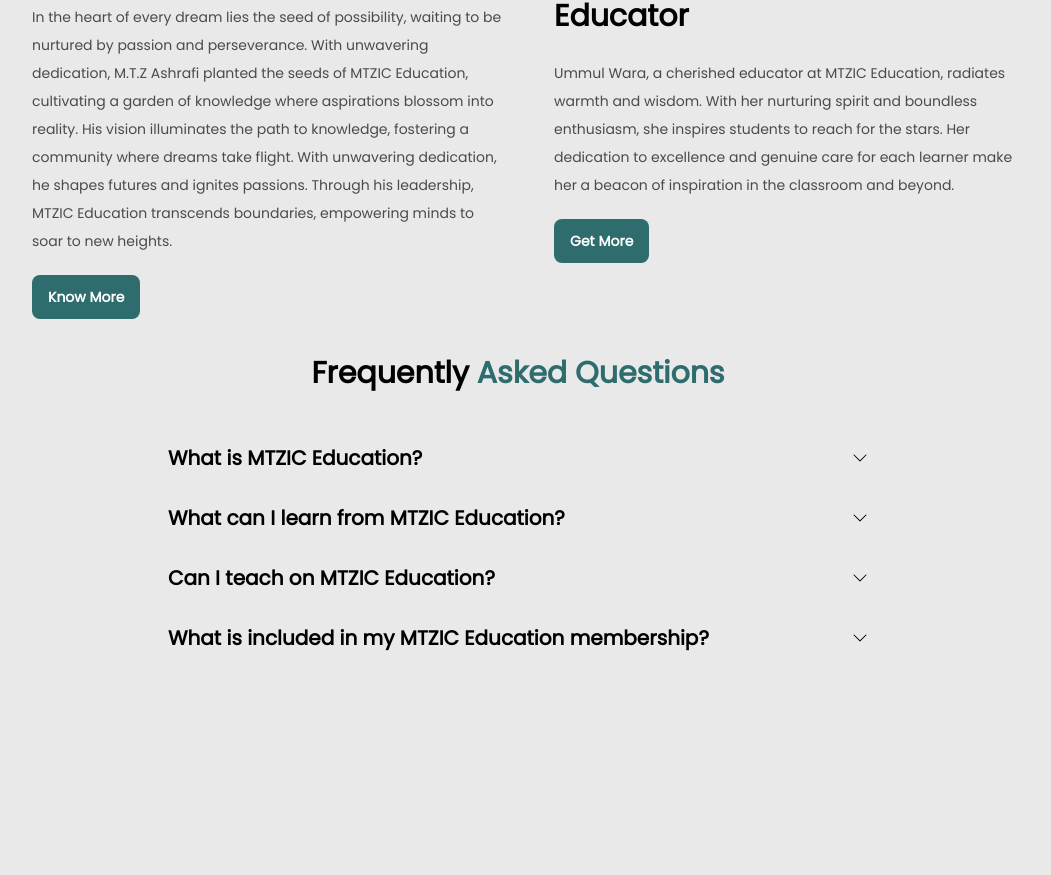
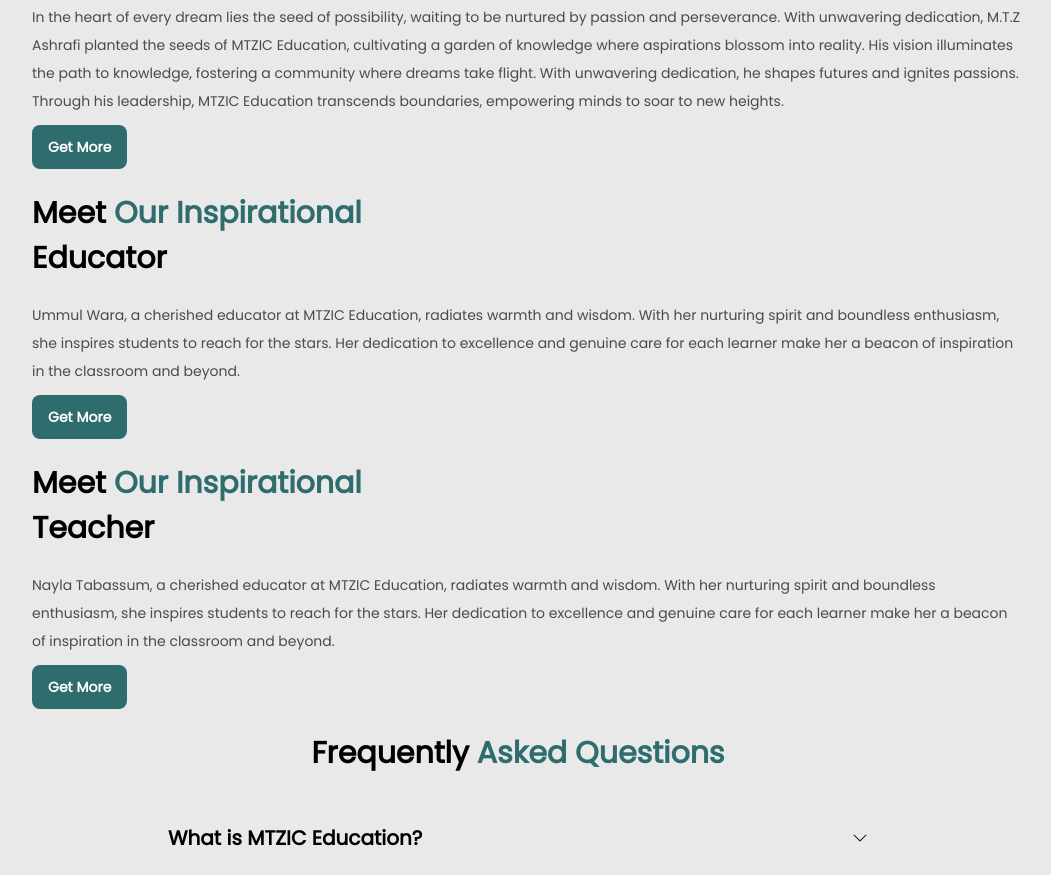
Before and after one commit to mdnoorulain/education, a React (Create React App) app: page / in a window 1280 px wide. Shown: the part 2776-3651 px from the top of the page, without its empty margins (122-1173 px from the left). Built offline with nearby package versions, Linux system fonts and the light colour scheme.

Commit message:
add react-router-dom

```diff
--- a/package.json
+++ b/package.json
@@ -7,12 +7,13 @@
     "@testing-library/jest-dom": "^5.17.0",
     "@testing-library/react": "^13.4.0",
     "@testing-library/user-event": "^13.5.0",
+    "axios": "^1.6.7",
     "framer-motion": "^11.0.6",
     "react": "^18.2.0",
     "react-dom": "^18.2.0",
     "react-icons": "^5.0.1",
     "react-modal": "^3.16.1",
-    "react-router-dom": "^6.22.1",
+    "react-router-dom": "^6.22.2",
     "react-scripts": "5.0.1",
     "react-scroll": "^1.9.0",
     "web-vitals": "^2.1.4"
--- a/src/App.js
+++ b/src/App.js
@@ -1,24 +1,17 @@
-import {
-  Navbar,
-  Home,
-  About,
-  Teacher,
-  Contact,
-  Courses,
-  Footer,
-} from "./components/index";
+
+import { BrowserRouter, Routes, Route } from "react-router-dom";
+import {HomePage, Founder,Educator,Teacher} from './routes/Routes.js'
 
 function App() {
   return (
-    <div className="font-Poppins bg-Solitude" >
-      <Navbar />
-      <Home />
-      <About />
-      <Courses />
-      <Teacher />
-      <Contact />
-      <Footer />
-    </div>
+    <BrowserRouter>
+      <Routes>
+        <Route path="/" element={<HomePage />}/>
+        <Route path="/founder" element={<Founder />}/>
+        <Route path="/educator" element={<Educator />}/>
+        <Route path="/teacher" element={<Teacher />}/>
+      </Routes>
+    </BrowserRouter>
   );
 }
 
--- a/src/components/container/Teacher.jsx
+++ b/src/components/container/Teacher.jsx
@@ -1,12 +1,12 @@
 import React from "react";
 import { accordions } from "../../Data";
 import Accordion from "./Accordion";
-
+import { Link } from "react-router-dom";
 
 const Teacher = () => {
   return (
     <div className="section" id="teacher">
-      <div className="grid sm:grid-cols-2 place-items-center gap-8">
+      <div className="grid sm:flex-cols-2 place-items-center gap-8">
         <div className="pl-5">
           <div className="font-bold sm:text-[1.875rem] text-[1.5rem] mb-5">
             Meet <span className="text-Teal">the Mastermind</span> <br /> Behind
@@ -15,18 +15,20 @@
           <p className="text-sm leading-7 text-gray mb-5">
             In the heart of every dream lies the seed of possibility, waiting to
             be nurtured by passion and perseverance. With unwavering dedication,
-            M.T.Z Ashrafi planted the seeds of MTZIC Education, cultivating
-            a garden of knowledge where aspirations blossom into reality. His
+            M.T.Z Ashrafi planted the seeds of MTZIC Education, cultivating a
+            garden of knowledge where aspirations blossom into reality. His
             vision illuminates the path to knowledge, fostering a community
             where dreams take flight. With unwavering dedication, he shapes
             futures and ignites passions. Through his leadership, MTZIC
             Education transcends boundaries, empowering minds to soar to new
             heights.
           </p>
-          <button className="py-3 px-4 bg-Teal text-white rounded-lg text-sm font-bold ">
-            Know More
-
-          </button>
+          <Link
+            to="/founder"
+            className="py-3 px-4 bg-Teal text-white rounded-lg text-sm font-bold "
+          >
+            Get More
+          </Link>
         </div>
 
         <div className="pl-5">
@@ -41,17 +43,37 @@
             excellence and genuine care for each learner make her a beacon of
             inspiration in the classroom and beyond.
           </p>
-          <button
-          className="py-3 px-4 bg-Teal text-white rounded-lg text-sm font-bold ">
+
+          <Link
+            to="/educator"
+            className="py-3 px-4 bg-Teal text-white rounded-lg text-sm font-bold "
+          >
             Get More
-          </button>
-
-
-
+          </Link>
         </div>
 
+        <div className="pl-5">
+          <div className="font-bold sm:text-[1.875rem] text-[1.5rem] mb-5">
+            Meet <span className="text-Teal">Our Inspirational</span> <br />{" "}
+            Teacher
+          </div>
+          <p className="text-sm leading-7 text-gray mb-5">
+            Nayla Tabassum, a cherished educator at MTZIC Education, radiates warmth
+            and wisdom. With her nurturing spirit and boundless enthusiasm, she
+            inspires students to reach for the stars. Her dedication to
+            excellence and genuine care for each learner make her a beacon of
+            inspiration in the classroom and beyond.
+          </p>
+
+          <Link
+            to="/teacher"
+            className="py-3 px-4 bg-Teal text-white rounded-lg text-sm font-bold "
+          >
+            Get More
+          </Link>
+        </div>
       </div>
-      <div className="text-center my-8 font-bold sm:text-[1.875rem] text-[1.5rem]">
+      <div className="top 10 text-center my-8 font-bold sm:text-[1.875rem] text-[1.5rem]">
         Frequently <span className="text-Teal">Asked Questions</span>
       </div>
       <div className="mt-12 max-w-[700px] mx-auto">
--- a/src/components/container/TeacherDetails/Founder.jsx
+++ /dev/null
@@ -1,61 +0,0 @@
-import React from 'react';
-import cardHeaderImage from '@/public/assets/icons/bg-pattern-card.svg';
-import victorImage from '@/public/assets/icons/image-victor.jpg';
-
-export const CardComponent = () => {
-  const socialData = [
-    {
-      followers: '80K',
-      name: 'Followers',
-    },
-    {
-      followers: '803K',
-      name: 'Likes',
-    },
-    {
-      followers: '1.4K',
-      name: 'Photos',
-    },
-  ];
-
-  return (
-    <div className='px-2 text-base flex justify-center items-center h-[100dvh] font-Kumbh'>
-      <div className=' text-xl h-[380px] md:h-[480px] w-full md:w-[470px] bg-white shadow-2xl rounded-3xl'>
-        <div>
-          <Image
-            src={cardHeaderImage}
-            alt={'cardHeaderImage'}
-            className='rounded-t-3xl w-full'
-          />
-        </div>
-        <div className='flex justify-center -mb-12'>
-          <Image
-            src={victorImage}
-            alt={'victorImage'}
-            className='rounded-full relative bottom-[4.2rem] border-[7px] border-white w-24 md:w-36'
-          />
-        </div>
-        <div className='flex flex-col justify-center items-center font-extrabold text-2xl'>
-          <div className=' gap-4   '>
-            Victor Crest <span className='font-light   text-gray-400'>26</span>
-          </div>
-          <div className='font-light text-lg text-gray-400 tracking-wide mt-2'>
-            London
-          </div>
-        </div>
-
-        <hr className='bg-black my-6' />
-        <div className='flex justify-around text-center'>
-          {socialData?.map((social) => (
-            <div key={social.followers} className=''>
-              <div className='font-extrabold text-xl  '>{social.followers}</div>
-              <div className='font-light text-sm text-gray-400  tracking-widest	'>
-                {social.name}
-              </div>
-            </div>
-          ))}
-        </div>
-      </div>
-    </div>
-  );
-};
--- /dev/null
+++ b/src/components/details/educator.jsx
@@ -0,0 +1,11 @@
+import React from 'react'
+
+function educator() {
+  return (
+    <div className="font-Poppins bg-Solitude h-screen w-screen" >
+      our educator
+      </div>
+  )
+}
+
+export default educator
--- /dev/null
+++ b/src/components/details/founder.jsx
@@ -0,0 +1,41 @@
+import React from "react";
+import {techdetails} from '../../Data'
+const userProfile = techdetails
+
+function founder() {
+  return (
+    <div className="font-Poppins bg-Solitude">
+    <div className="profile-bg-image w-full h-44 sm:h-64 md:h-80"></div>
+    <div className="profile-description flex flex-col justify-start items-start md:justify-center md:items-center gap-5 sm:gap-8 md:gap-10 px-2 sm:px-4 md:px-14">
+        <div className="photo-intro gap-3 flex">
+            <div className="profile-photo border-2 -my-3 sm:-my-5 md:-my-12 border-gray-500 rounded-full w-16 h-16 sm:w-24 sm:h-24 md:w-44 md:h-44"></div>
+            <div className="profile-name py-2 mx-0 sm:mx-1 md:mx-2 flex flex-col gap-3 justify-start items-between">
+                <span className="name flex gap-2 justify-center items-center w-fit font-bold text-xl sm:text-2xl md:text-3xl">{userProfile.name}<i className="fa-regular fa-gem flex justify-center items-center p-1 text-xs sm:text-sm bg-purple-900 text-white w-5 h-5 rounded-full"></i><i className="fa-solid fa-check flex justify-center items-center p-1 text-xs sm:text-sm bg-green-400 text-black font-bold w-5 h-5 rounded-full"></i></span>
+                <div className="follow-details flex gap-4 font-bold text-base sm:text-md md:text-lg">
+                    <div className="followers-details flex flex-col">
+                        <span className="followers rounded-lg text-center px-2 sm:px-4 sm:py-1 border-2 text-gray-400 border-gray-400 hover:bg-gray-400 hover:text-white duration-300 cursor-pointer">{userProfile.followers}</span>
+                        <span className="followers-text text-center text-gray-400 text-sm sm:text-base font-medium">Followers</span>
+                    </div>
+                    <div className="following-details flex flex-col">
+                        <span className="following rounded-lg text-center px-2 sm:px-4 sm:py-1 border-2 text-gray-400 border-gray-400 hover:bg-gray-400 hover:text-white duration-300 cursor-pointer">{userProfile.following}</span>
+                        <span className="following-text text-center text-gray-400 text-sm sm:text-base font-medium">Following</span>
+                    </div>
+                </div>
+            </div>
+        </div>
+        <div className="photo-details flex flex-col gap-2 w-fit">
+            <h3 className="profession text-md md:text-lg">{userProfile.profession}</h3>
+            <a href={userProfile.instagram} className="instagram-link text-blue-500 font-semibold text-sm md:text-lg hover:underline" target="_blank" rel="noreferrer">{userProfile.instagram}</a>
+            <div className="reactions flex flex-col sm:flex-row flex-wrap p-1 gap-8 text-xs font-semibold">
+                <span className="flex gap-2"><i className="fa-regular fa-star flex justify-center items-center p-1 bg-cyan-600 text-white text-sm w-6 h-6 rounded-full"></i><span className="py-0.5 text-sm font-semibold">{userProfile.favorites}</span></span>
+                <span className="flex gap-2"><i className="fa-regular fa-thumbs-up flex justify-center items-center p-1 bg-yellow-600 text-white text-sm w-6 h-6 rounded-full"></i><span className="py-0.5 text-sm font-semibold">{userProfile.thumbLikes}</span></span>
+                <span className="flex gap-2"><i className="fa-regular fa-eye flex justify-center items-center p-1 bg-gray-600 text-white text-sm w-6 h-6 rounded-full"></i><span className="py-0.5 text-sm font-semibold">{userProfile.views}</span></span>
+                <span className="flex gap-2"><i className="fa-regular fa-heart flex justify-center items-center p-1 bg-red-600 text-white text-sm w-6 h-6 rounded-full"></i><span className="py-0.5 text-sm font-semibold">{userProfile.heartLikes}</span></span>
+            </div>
+        </div>
+    </div>
+</div>
+  );
+}
+
+export default founder;
--- /dev/null
+++ b/src/components/details/teacher.jsx
@@ -0,0 +1,9 @@
+import React from 'react'
+
+function teacher() {
+  return (
+    <div>Nayla tabassum is here</div>
+  )
+}
+
+export default teacher
--- /dev/null
+++ b/src/pages/Founder.jsx
@@ -0,0 +1,10 @@
+import Founders from '../components/details/founder'
+import React from 'react'
+
+function Founder() {
+  return (
+    <Founders />
+  )
+}
+
+export default Founder
--- /dev/null
+++ b/src/pages/HomePage.jsx
@@ -0,0 +1,26 @@
+import React from 'react'
+import {
+    Navbar,
+    Home,
+    About,
+    Teacher,
+    Contact,
+    Courses,
+    Footer,
+  } from '../components/index';
+
+function HomePage() {
+  return (
+    <div className="font-Poppins bg-Solitude" >
+      <Navbar />
+      <Home />
+      <About />
+      <Courses />
+      <Teacher />
+      <Contact />
+      <Footer />
+    </div>
+  )
+}
+
+export default HomePage
--- /dev/null
+++ b/src/pages/educator.jsx
@@ -0,0 +1,10 @@
+import React from 'react'
+import Educator from '../components/details/educator'
+
+function educator() {
+  return (
+    <Educator />
+  )
+}
+
+export default educator;
--- /dev/null
+++ b/src/pages/teacher.jsx
@@ -0,0 +1,10 @@
+import React from 'react'
+import Teacher from '../components/details/teacher'
+
+function teacher() {
+  return (
+    <Teacher/>
+  )
+}
+
+export default teacher
--- /dev/null
+++ b/src/routes/Routes.js
@@ -0,0 +1,6 @@
+import HomePage from "../pages/HomePage";
+import Founder from '../pages/Founder'
+import Educator from '../pages/educator'
+import Teacher from '../pages/teacher'
+
+export  {HomePage, Founder, Educator,Teacher};
```
Also changed, not shown: 1 other file (tests, documents, lock files or other folders).
